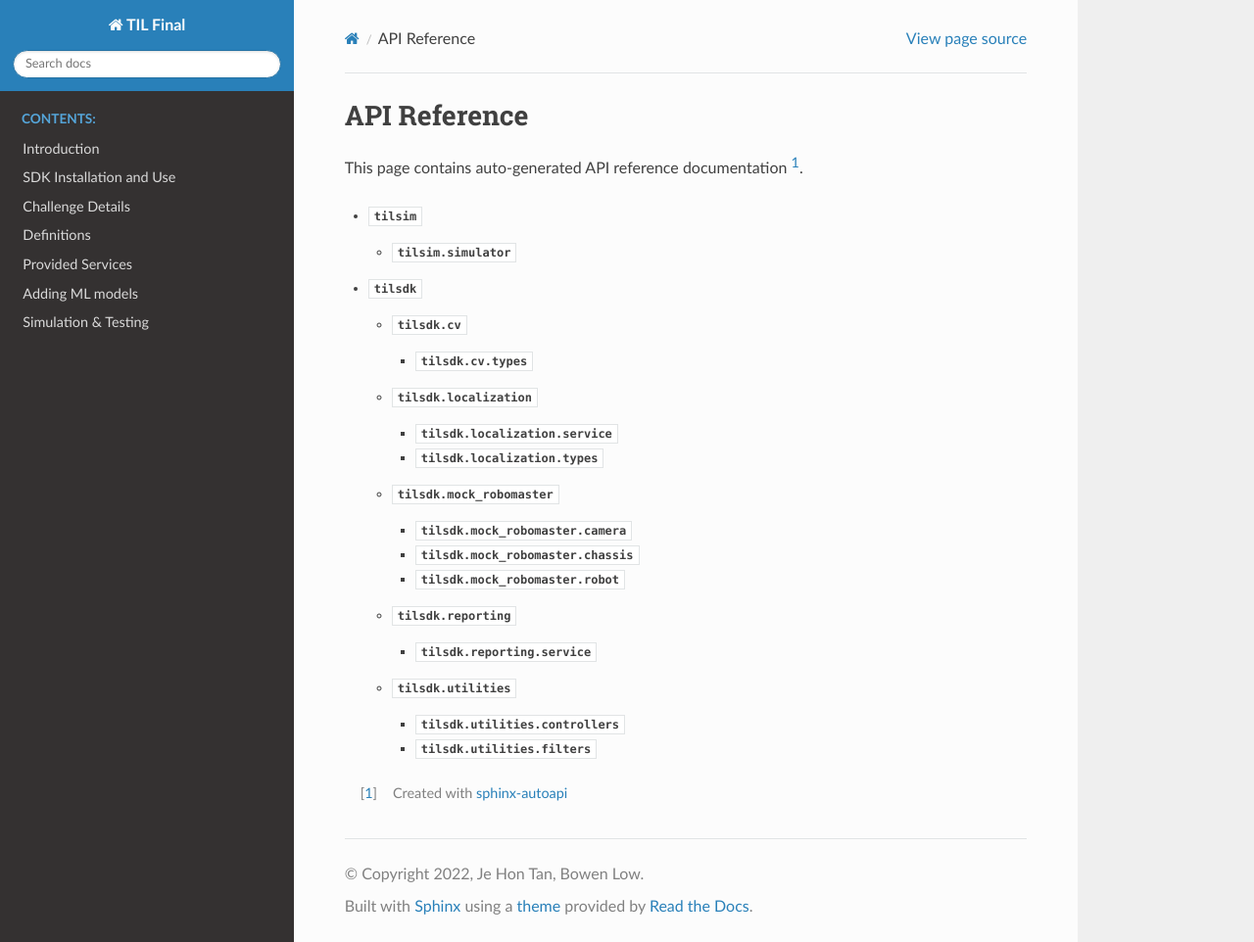
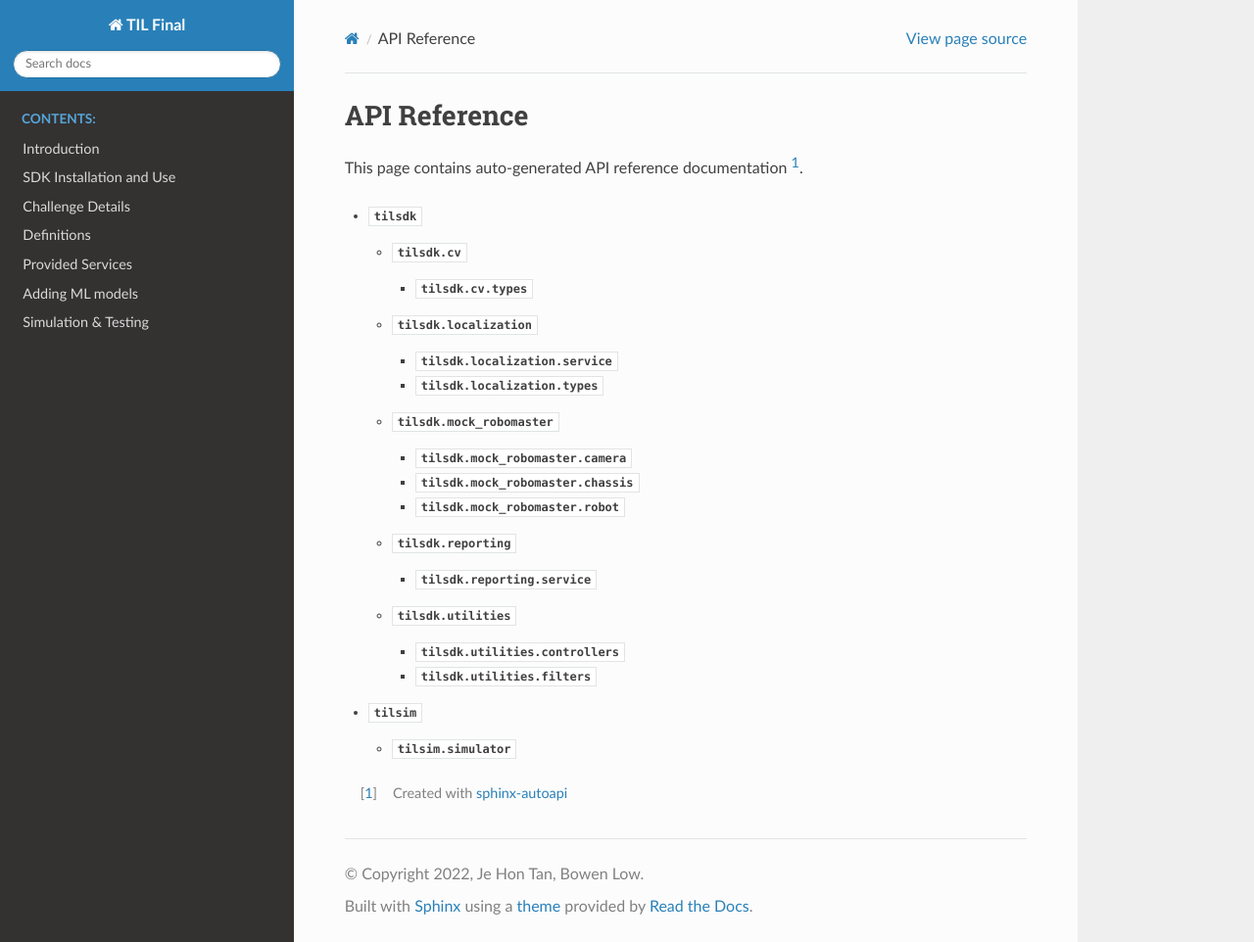
Before and after one commit to nicholasneo78/til2022, a Sphinx documentation site: the page built from docs/source/autoapi/index.rst, in a window 1280 px wide and 962 px high. Shown: the whole window at 98% size. Built offline with Sphinx 7.4.7 and the Read the Docs theme 2.0.0, drawn with Linux system fonts in a browser that asks for light colours; pages that are not in the unit, such as notebooks, are missing from menus.

Commit message:
code update

```diff
--- a/docs/source/autoapi/index.rst
+++ b/docs/source/autoapi/index.rst
@@ -6,7 +6,7 @@ This page contains auto-generated API reference documentation [#f1]_.
 .. toctree::
    :titlesonly:
 
+   /autoapi/tilsdk/index
    /autoapi/tilsim/index
-   /autoapi/tilsdk/index
 
 .. [#f1] Created with `sphinx-autoapi <https://github.com/readthedocs/sphinx-autoapi>`_
```
Also changed, not shown: 1 other file.
